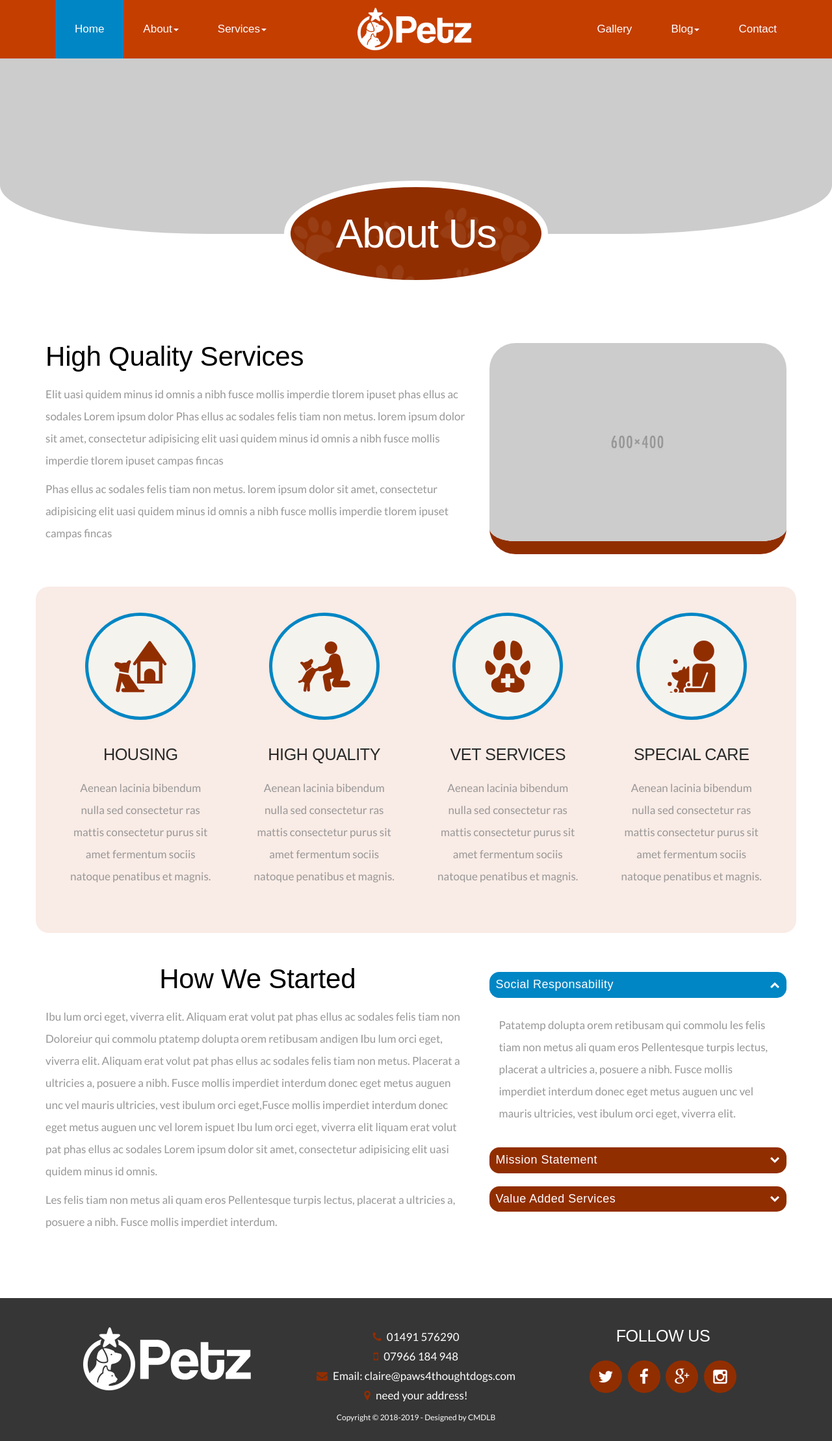
After one commit to Comm4nd0/p4t, a Django app: page /about/ in a window 1280 px wide. The commit adds this page. Shown: the whole page at 65% size. Run offline with Django 3.2, Linux system fonts and the light colour scheme; some libraries are stand-ins or nearby versions; some web fonts are replaced.

Commit message:
added about and the team

```diff
--- a/p4t/templates/base.html
+++ b/p4t/templates/base.html
@@ -61,7 +61,12 @@
         <div class="collapse navbar-collapse" id="navbar-brand-centered">
             <ul class="nav navbar-nav">
                 <li class="active"><a href="/">Home</a></li>
-                <li><a href="about.html">About</a></li>
+                <li class="dropdown">
+                    <a class="dropdown-toggle" href="{% url 'about' %}">About<b class="caret"></b></a>
+                    <ul class="dropdown-menu">
+                        <li><a href="{% url 'team' %}">The Team</a></li>
+                    </ul>
+                </li>
                 <li class="dropdown">
                     <a class="dropdown-toggle" href="{% url 'services' %}">Services<b class="caret"></b></a>
                     <ul class="dropdown-menu">
--- a/p4t/urls.py
+++ b/p4t/urls.py
@@ -5,7 +5,9 @@ from django.conf.urls.static import static
 from paws4thought import views
 
 urlpatterns = [
-    path('admin/', admin.site.urls),
-    path('', views.home, name='home'),
-    path('services/', include('services.urls'))
-] + static(settings.MEDIA_URL, document_root=settings.MEDIA_ROOT)
+                  path('admin/', admin.site.urls),
+                  path('', views.home, name='home'),
+                  path('about/', views.about, name='about'),
+                  path('team/', views.team, name='team'),
+                  path('services/', include('services.urls'))
+              ] + static(settings.MEDIA_URL, document_root=settings.MEDIA_ROOT)
--- /dev/null
+++ b/paws4thought/templates/about.html
@@ -0,0 +1,180 @@
+{% extends 'base.html' %}
+{% load staticfiles %}
+{% block content %}
+
+    <!-- Section About -->
+    <section id="about" class="pages">
+        <div class="jumbotron" data-stellar-background-ratio="0.5">
+            <!-- Heading -->
+            <div class="jumbo-heading" data-stellar-background-ratio="1.2">
+                <h1>About Us</h1>
+            </div>
+        </div>
+        <!-- container -->
+        <div class="container">
+            <div class="row">
+                <div class="col-lg-7 col-md-6">
+                    <h3>High Quality Services</h3>
+                    <p>Elit uasi quidem minus id omnis a nibh fusce mollis imperdie tlorem ipuset phas ellus ac sodales
+                        Lorem ipsum dolor Phas ellus
+                        ac sodales felis tiam non metus. lorem ipsum dolor sit amet, consectetur adipisicing elit uasi
+                        quidem minus id omnis a nibh fusce mollis imperdie tlorem ipuset campas fincas
+                    </p>
+                    <p>Phas ellus
+                        ac sodales felis tiam non metus. lorem ipsum dolor sit amet, consectetur adipisicing elit uasi
+                        quidem minus id omnis a nibh fusce mollis imperdie tlorem ipuset campas fincas
+                    </p>
+                </div>
+                <!-- /col-lg-7 -->
+                <!-- image -->
+                <div class="col-lg-5 col-md-6 res-margin">
+                    <img src="{% static 'img/about.jpg' %}" class="img-rounded center-block img-responsive" alt="">
+                </div>
+                <!-- /col-lg-5-->
+            </div>
+            <!-- /row -->
+            <div class="margin1 text-center">
+                <div class="well lightcolor row">
+                    <!-- item 1 -->
+                    <div class="features col-lg-3 col-sm-6 col-xs-12">
+                        <div class="col-xs-12 big-icon">
+                            <!-- icon -->
+                            <i class="flaticon-dog-and-pets-house"></i>
+                        </div>
+                        <div class="col-xs-12">
+                            <h5>Housing</h5>
+                            <p>Aenean lacinia bibendum nulla sed consectetur ras mattis consectetur purus sit amet
+                                fermentum sociis natoque penatibus et magnis.</p>
+                        </div>
+                    </div>
+                    <!-- /col-md-3 -->
+                    <!-- item 2 -->
+                    <div class="features col-lg-3 col-sm-6 col-xs-12">
+                        <div class="col-xs-12 big-icon">
+                            <!-- icon -->
+                            <i class="flaticon-dog-in-front-of-a-man"></i>
+                        </div>
+                        <div class="col-xs-12">
+                            <h5>High Quality</h5>
+                            <p>Aenean lacinia bibendum nulla sed consectetur ras mattis consectetur purus sit amet
+                                fermentum sociis natoque penatibus et magnis.</p>
+                        </div>
+                    </div>
+                    <!-- /col-md-3 -->
+                    <!-- item 3 -->
+                    <div class="features col-lg-3 col-sm-6 col-xs-12">
+                        <div class="col-xs-12 big-icon">
+                            <!-- icon -->
+                            <i class="flaticon-veterinarian-hospital"></i>
+                        </div>
+                        <div class="col-xs-12">
+                            <h5>Vet Services</h5>
+                            <p>Aenean lacinia bibendum nulla sed consectetur ras mattis consectetur purus sit amet
+                                fermentum sociis natoque penatibus et magnis.</p>
+                        </div>
+                    </div>
+                    <!-- /col-md-3 -->
+                    <!-- item 4 -->
+                    <div class="features col-lg-3 col-sm-6 col-xs-12">
+                        <div class="col-xs-12 big-icon">
+                            <!-- icon -->
+                            <i class="flaticon-animals-3"></i>
+                        </div>
+                        <div class="col-xs-12">
+                            <h5>Special Care</h5>
+                            <p>Aenean lacinia bibendum nulla sed consectetur ras mattis consectetur purus sit amet
+                                fermentum sociis natoque penatibus et magnis.</p>
+                        </div>
+                    </div>
+                    <!-- /col-md-3 -->
+                </div>
+                <!-- /well -->
+            </div>
+            <!-- /margin1 -->
+            <div class="row margin1">
+                <div class="col-lg-7 col-sm-12 res-margin">
+                    <h3 class="text-center">How We Started</h3>
+                    <p>Ibu lum orci eget, viverra elit. Aliquam erat volut pat phas ellus ac
+                        sodales felis tiam non Doloreiur qui commolu ptatemp dolupta orem retibusam
+                        andigen Ibu lum orci eget, viverra elit. Aliquam erat volut pat phas ellus ac sodales felis tiam
+                        non metus.
+                        Placerat a ultricies a, posuere a nibh. Fusce mollis imperdiet interdum donec eget metus auguen
+                        unc vel mauris ultricies, vest ibulum orci eget,Fusce mollis imperdiet interdum donec eget metus
+                        auguen unc vel lorem ispuet Ibu lum orci eget, viverra elit liquam erat volut pat phas ellus ac
+                        sodales Lorem ipsum dolor sit amet, consectetur adipisicing elit uasi quidem minus id omnis.
+                    </p>
+                    <p>
+                        Les felis tiam non metus ali quam eros Pellentesque turpis lectus, placerat a ultricies a,
+                        posuere a nibh. Fusce mollis imperdiet interdum.
+                    </p>
+                </div>
+                <!-- /col-lg-7 -->
+                <div class="col-lg-5 col-sm-12">
+                    <!-- Accordion -->
+                    <div class="panel-group" id="accordion">
+                        <!-- Question 1 -->
+                        <div class="panel">
+                            <div class="panel-heading">
+                                <h5 class="panel-title">
+                                    <a class="accordion-toggle" data-toggle="collapse" data-parent="#accordion"
+                                       href="#collapseOne">Social Responsability</a>
+                                </h5>
+                            </div>
+                            <div id="collapseOne" class="panel-collapse collapse in">
+                                <div class="panel-body">
+                                    <p>Patatemp dolupta orem retibusam qui commolu
+                                        les felis tiam non metus ali quam eros Pellentesque turpis lectus, placerat a
+                                        ultricies a, posuere a nibh. Fusce mollis imperdiet interdum donec eget metus
+                                        auguen unc vel mauris ultricies, vest ibulum orci eget, viverra elit.
+                                    </p>
+                                </div>
+                            </div>
+                        </div>
+                        <!-- Question 2 -->
+                        <div class="panel">
+                            <div class="panel-heading">
+                                <h5 class="panel-title">
+                                    <a class="accordion-toggle collapsed" data-toggle="collapse"
+                                       data-parent="#accordion" href="#collapseTwo">Mission Statement</a>
+                                </h5>
+                            </div>
+                            <div id="collapseTwo" class="panel-collapse collapse">
+                                <div class="panel-body">
+                                    <p>Patatemp dolupta orem retibusam qui commolu
+                                        les felis tiam non metus ali quam eros Pellentesque turpis lectus, placerat a
+                                        ultricies a, posuere a nibh. Fusce mollis imperdiet interdum donec eget metus
+                                        auguen unc vel mauris ultricies, vest ibulum orci eget, viverra elit.
+                                    </p>
+                                </div>
+                            </div>
+                        </div>
+                        <!-- Question 3 -->
+                        <div class="panel">
+                            <div class="panel-heading">
+                                <h5 class="panel-title">
+                                    <a class="accordion-toggle collapsed" data-toggle="collapse"
+                                       data-parent="#accordion" href="#collapseThree">Value Added Services</a>
+                                </h5>
+                            </div>
+                            <div id="collapseThree" class="panel-collapse collapse">
+                                <div class="panel-body">
+                                    <p>Patatemp dolupta orem retibusam qui commolu
+                                        les felis tiam non metus ali quam eros Pellentesque turpis lectus, placerat a
+                                        ultricies a, posuere a nibh. Fusce mollis imperdiet interdum donec eget metus
+                                        auguen unc vel mauris ultricies, vest ibulum orci eget, viverra elit.
+                                    </p>
+                                </div>
+                            </div>
+                        </div>
+                    </div>
+                    <!-- /.accordion -->
+                </div>
+                <!-- /col-lg-5 -->
+            </div>
+            <!-- /row -->
+        </div>
+        <!-- /container-->
+    </section>
+    <!-- /Section ends -->
+
+{% endblock %}
--- a/paws4thought/views.py
+++ b/paws4thought/views.py
@@ -3,3 +3,9 @@ from django.shortcuts import render
 # Create your views here.
 def home(requests):
     return render(requests, 'home.html')
+
+def about(requests):
+    return render(requests, 'about.html')
+
+def team(requests):
+    return render(requests, 'team.html')
```
Also changed, not shown: paws4thought/templates/team.html (added, +188 -0 lines).
